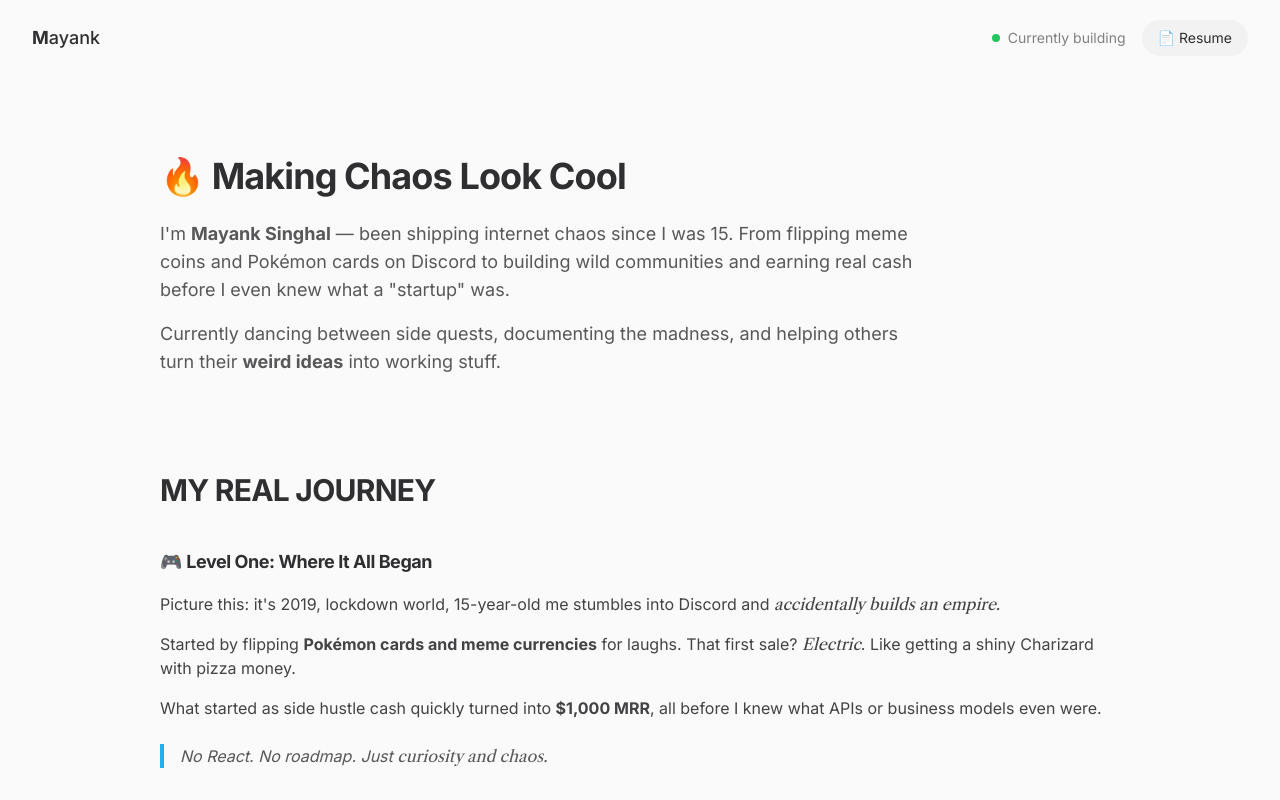
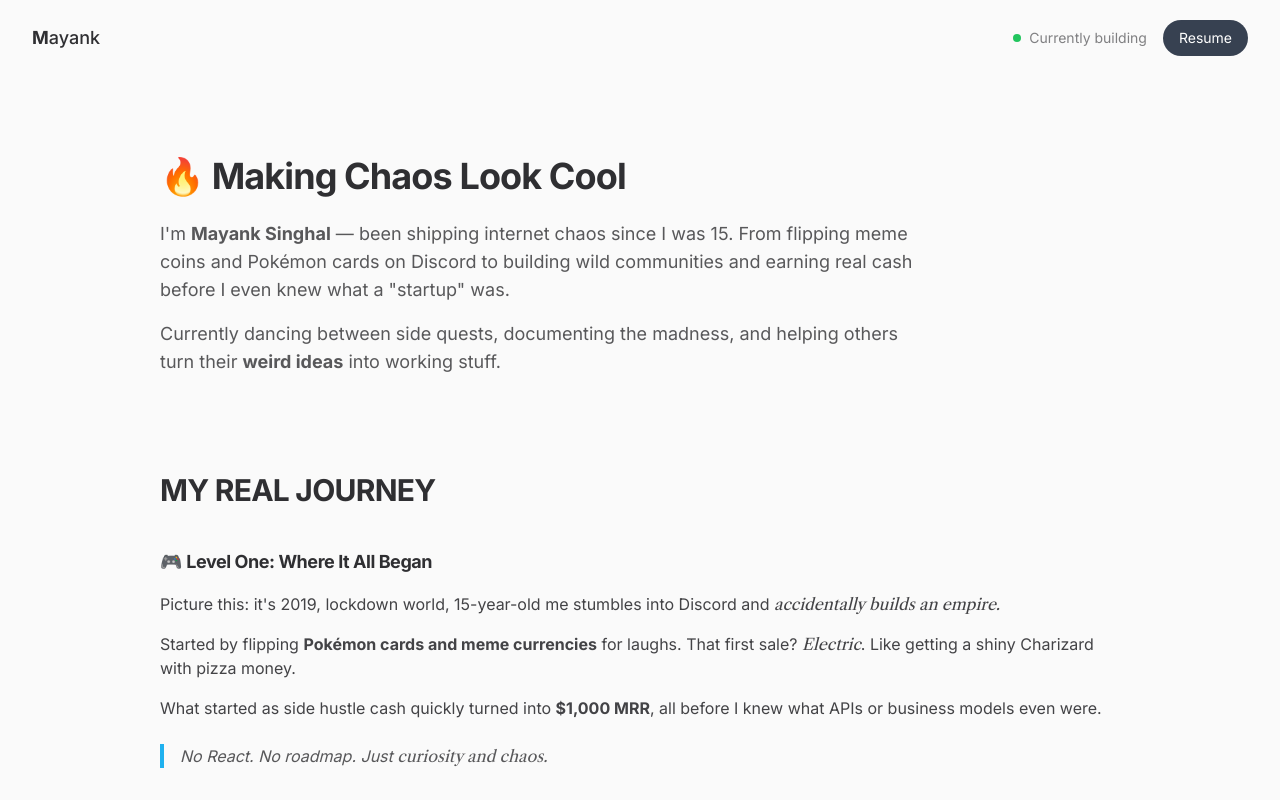
Before and after one commit to MynkSinghal/Portfolio-v2, a Next.js app: page / in a window 1280 px wide. Shown: the top 800 px of the page. Built offline with nearby package versions, Linux system fonts and the light colour scheme.

Commit message:
Update header.tsx

```diff
--- a/src/components/header.tsx
+++ b/src/components/header.tsx
@@ -18,9 +18,9 @@ export default function Header() {
             href="/resume.pdf"
             target="_blank"
             rel="noopener noreferrer"
-            className="text-sm bg-[#f2f2f2] hover:bg-[#ebebeb] text-foreground px-4 py-2 rounded-full transition-colors"
+            className="text-sm bg-gray-700 hover:bg-gray-600 text-white px-4 py-2 rounded-full transition-colors"
           >
-            📄 Resume
+            Resume
           </a>
         </div>
       </div>
```
